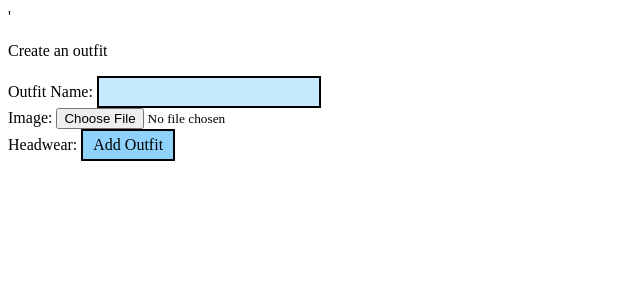
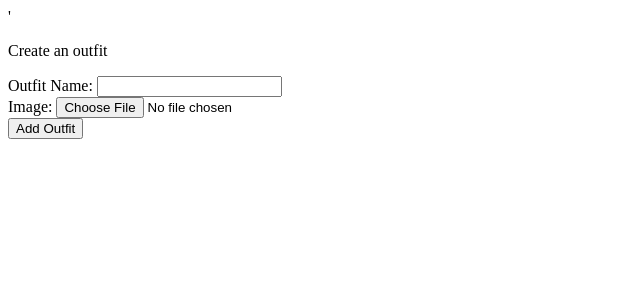
Before and after one commit to Logan-Cole1/Closet-dex, a PHP site: page /Closet/addOutfit.php in a window 1280 px wide. Shown: the top 300 px of the page, without its empty margins (0-640 px from the left). Run offline with PHP 8.4, Linux system fonts and the light colour scheme.

Commit message:
Revert "Minor changes"
This reverts commit d10e7dea38b5ee4bfc4e34fecf23af4ece80f283.

```diff
--- a/Closet/addOutfit.php
+++ b/Closet/addOutfit.php
@@ -3,10 +3,6 @@ session_start();
 ?>
 
 <html>
-<head>
-	<link rel="stylesheet" href="../styles/style.css">
-</head>
-
 <p>Create an outfit</p>
 
 
@@ -26,8 +22,6 @@ if (!isset($_SESSION["username"])) {
     <input type="file" id="item" name="item" accept="image/*">
     <br>
 
-    <label for="headwear">Headwear:</label>
-
 
 
 
--- a/index.php
+++ b/index.php
@@ -1,7 +1,3 @@
-<?php
-session_start();
-?>
-
 <html>
 <head>
     <link rel="stylesheet" href="newstyle.css">
@@ -43,6 +39,7 @@ session_start();
 
 <?php
 // filepath: m:\my_web_files\classdb\Closet-dex\login.php
+session_start();
 require "db.php";
 
 if (isset($_POST["login"])) {
```
